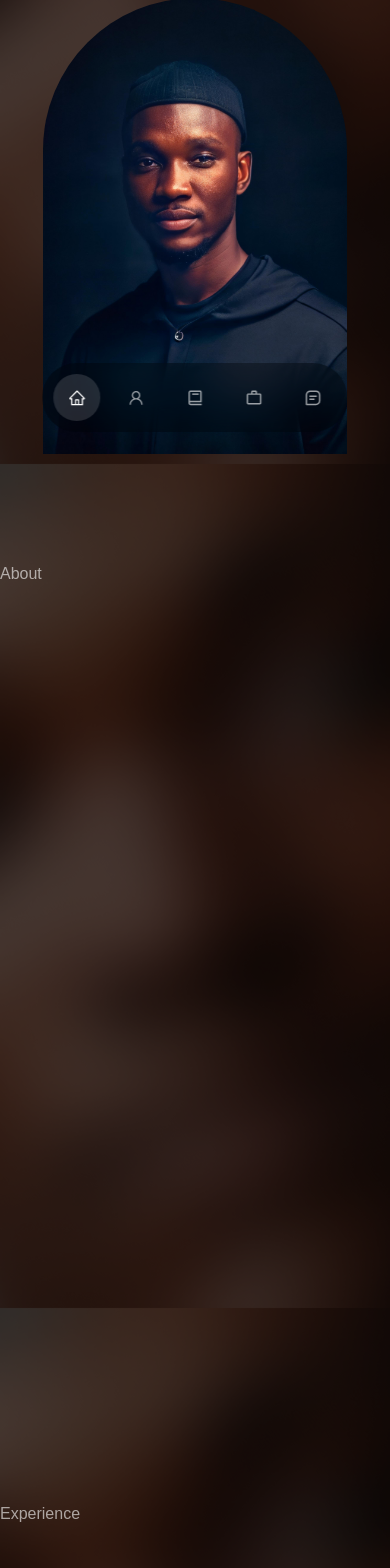
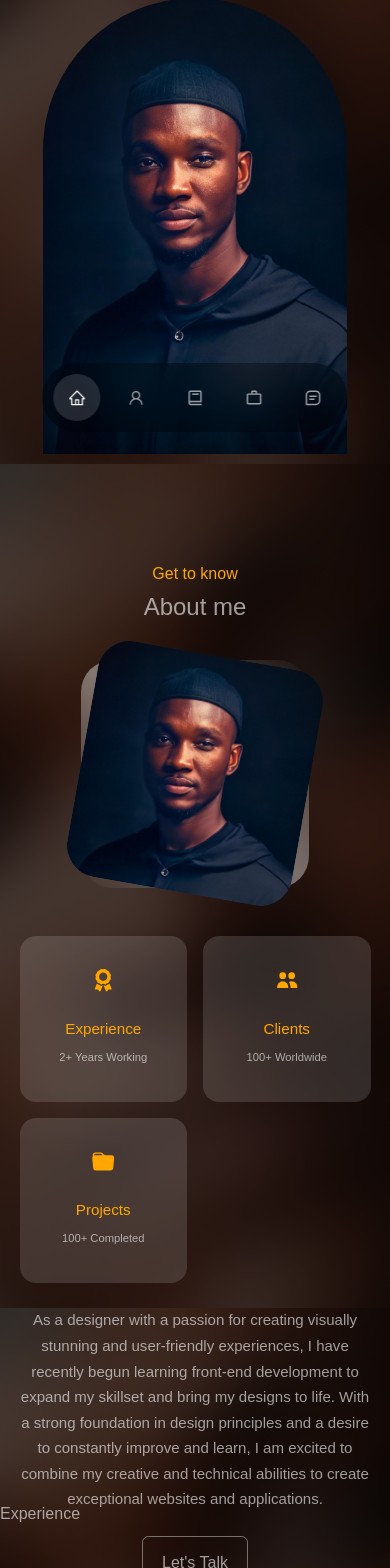
Before and after one commit to aslam-adigun/d-aslam, a React (Create React App) app: page / in a window 390 px wide. Shown: the part 380-1948 px from the top of the page. Built offline with nearby package versions, Linux system fonts and the light colour scheme; a web font is replaced by a local one.

Commit message:
:iphone: Added responsiveness to About Section
I updated the css file for my About.jsx section and optimized it for different devices.

```diff
--- a/src/components/about/About.jsx
+++ b/src/components/about/About.jsx
@@ -1,9 +1,55 @@
 import React from 'react'
 import './about.css'
+import ME from '../../assets/aslam-about.jpg'
+import { FaAward } from 'react-icons/fa'
+import { HiUsers } from 'react-icons/hi'
+import { BsFillFolderFill } from 'react-icons/bs'
 
 const About = () => {
     return (
-        <section id='about'>About</section>
+        <section id='about'>
+            <h5>Get to know</h5>
+            <h2>About me</h2>
+
+            <div className="container about__container">
+                <div className="about__me">
+                    <div className="about__me-image">
+                        <img src={ME} alt="About Image" />
+                    </div>
+                </div>
+
+                <div className="about__content">
+                    <div className="about__cards">
+                        <article className='about__card'>
+                            <FaAward className='about__icon' />
+                            <h5>Experience</h5>
+                            <small>2+ Years Working</small>
+                        </article>
+
+                        <article className='about__card'>
+                            <HiUsers className='about__icon' />
+                            <h5>Clients</h5>
+                            <small>100+ Worldwide</small>
+                        </article>
+
+                        <article className='about__card'>
+                            <BsFillFolderFill className='about__icon' />
+                            <h5>Projects</h5>
+                            <small>100+ Completed</small>
+                        </article>
+                    </div>
+
+                    <p>
+                        As a designer with a passion for creating visually stunning and user-friendly experiences,
+                        I have recently begun learning front-end development to expand my skillset and bring my designs to life.
+                        With a strong foundation in design principles and a desire to constantly improve and learn,
+                        I am excited to combine my creative and technical abilities to create exceptional websites and applications.
+                    </p>
+
+                    <a href="#contact" className='btn'>Let's Talk</a>
+                </div>
+            </div>
+        </section>
     )
 }
 
--- a/src/components/about/about.css
+++ b/src/components/about/about.css
@@ -0,0 +1,117 @@
+.about__container {
+    display: grid;
+    grid-template-columns: 35% 50%;
+    gap: 15%;
+}
+
+.about__me {
+    width: 100%;
+    aspect-ratio: 1/1;
+    border-radius: 2rem;
+    background: linear-gradient(45deg, transparent, var(--color-primary-variant), transparent);
+    display: grid;
+    place-items: center;
+}
+
+.about__me-image {
+    border-radius: 2rem;
+    overflow: hidden;
+    transform: rotate(10deg);
+    transition: var(--transition);
+}
+
+.about__me-image:hover {
+    transform: rotate(0deg);
+}
+
+.about__cards {
+    display: grid;
+    grid-template-columns: repeat(3, 1fr);
+    gap: 1.5rem;
+}
+
+.about__card {
+    background: var(--color-primary-variant2);
+    border: 1px solid transparent;
+    border-radius: 1rem;
+    padding: 2rem;
+    text-align: center;
+    transition: var(--transition);
+}
+
+.about__card:hover {
+    background: transparent;
+    border-color: var(--color-primary-variant);
+    cursor: default;
+}
+
+.about__icon {
+    color: var(--color-secondary);
+    font-size: 1.4rem;
+    margin-bottom: 1rem;
+}
+
+.about__card h5 {
+    font-size: 0.95rem;
+}
+
+.about__card small {
+    font-size: 0.7rem;
+    color: var(--color-primary);
+}
+
+.about__content p {
+    margin: 2rem 0 2.6rem;
+    font-size: 0.94rem;
+    color: var(--color-primary);
+}
+
+/* ================= MEDIA QUERIES (1440) ================= */
+/* @media screen and (max-width: 1440px) {
+    .me {
+        margin-top: 2rem;
+        padding: 1.5rem 1.5rem;
+    }
+
+    .scroll__down {
+        font-size: 1rem;
+    }
+} */
+
+/* ================= MEDIA QUERIES (MEDIUM DEVICES) ================= */
+@media screen and (max-width: 1024px) {
+    .about__container {
+        grid-template-columns: 1fr;
+        gap: 0;
+    }
+
+    .about__me {
+        width: 50%;
+        margin: 2rem auto 4rem;
+    }
+
+    .about__content p {
+        margin: 1rem 0 1.5rem;
+    }
+}
+
+/* ================= MEDIA QUERIES (SMALL DEVICES) ================= */
+@media screen and (max-width: 600px) {
+    .about__me {
+        width: 65%;
+        margin: 0 auto 3rem;
+    }
+
+    .about__cards {
+        grid-template-columns: 1fr 1fr;
+        gap: 1rem;
+    }
+
+    .about__content {
+        text-align: center;
+    }
+
+    .about__content p {
+        margin: 1.5rem 0;
+    }
+}
--- a/src/components/header/Header.jsx
+++ b/src/components/header/Header.jsx
@@ -1,7 +1,7 @@
 import React from 'react'
 import './header.css'
 import CTA from './CTA'
-import ME from '../../assets/aslam image.jpeg'
+import ME from '../../assets/aslam-image.jpeg'
 import HeaderSocials from './HeaderSocials'
 
 const Header = () => {
--- a/src/components/nav/nav.css
+++ b/src/components/nav/nav.css
@@ -1,6 +1,6 @@
 nav {
     background: rgba(0, 0, 0, 0.3);
-    width: max-content;
+    /* width: max-content; */
     display: block;
     padding: 0.7rem 0.7rem;
     z-index: 2;
@@ -28,6 +28,6 @@ nav a:hover {
 }
 
 nav a.active {
-    background: #ffffff22;
+    background: var(--color-primary-variant2);
     color: var(--color-white);
 }
--- a/src/index.css
+++ b/src/index.css
@@ -15,6 +15,7 @@
     --color-bg-variant: #ffffff99;
     --color-primary: #ffffff99;
     --color-primary-variant: #ffffff66;
+    --color-primary-variant2: #ffffff22;
     --color-button-fill: #ffffff00;
     --color-secondary: #ffa700;
     --color-white: #fff;
```
Also changed, not shown: src/assets/aslam-about.jpg (added), src/assets/aslam-image.jpeg (renamed from src/assets/aslam image.jpeg).
